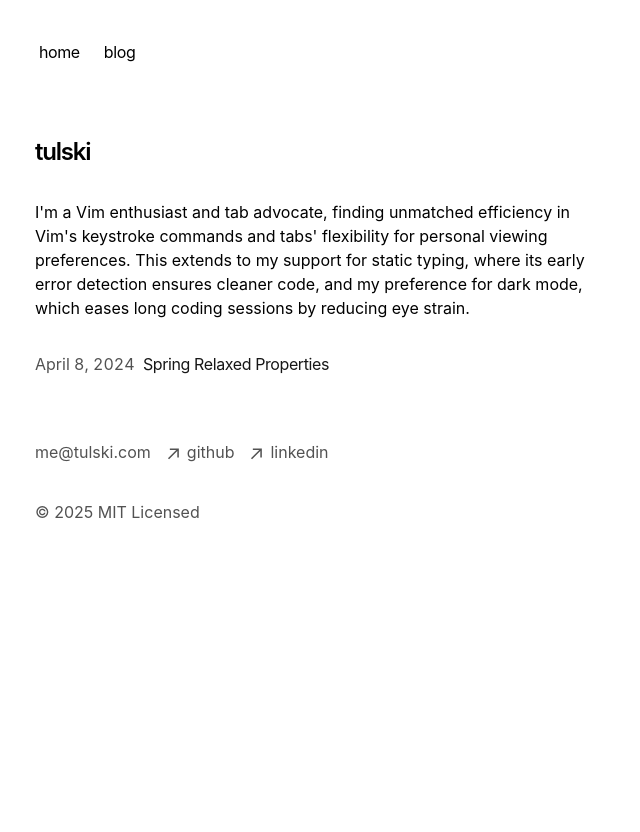
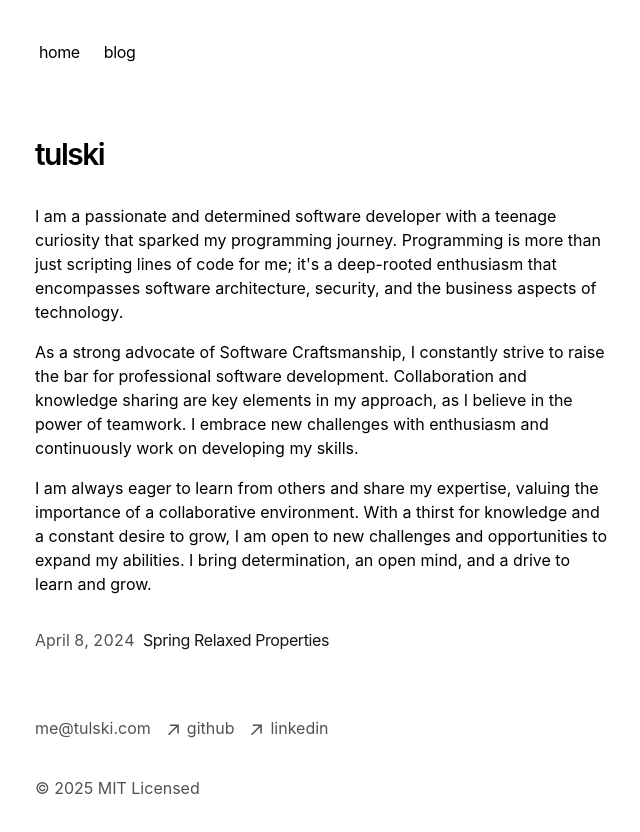
Before and after one commit to tulski/blog, a Next.js app: page / in a window 1280 px wide. Shown: the top 832 px of the page, without its empty margins (317-957 px from the left). Before the commit the page ends 800 px from the top, so only its background shows below. Built offline with nearby package versions, Linux system fonts and the light colour scheme.

Commit message:
about me

```diff
--- a/app/page.tsx
+++ b/app/page.tsx
@@ -3,13 +3,27 @@ import { BlogPosts } from "app/components/posts";
 export default function Page() {
   return (
     <section>
-      <h1 className="mb-8 text-2xl font-semibold tracking-tighter">tulski</h1>
+      <h1 className="mb-8 text-3xl font-semibold tracking-tighter">tulski</h1>
       <p className="mb-4">
-        {`I'm a Vim enthusiast and tab advocate, finding unmatched efficiency in
-        Vim's keystroke commands and tabs' flexibility for personal viewing
-        preferences. This extends to my support for static typing, where its
-        early error detection ensures cleaner code, and my preference for dark
-        mode, which eases long coding sessions by reducing eye strain.`}
+        I am a passionate and determined software developer with a teenage
+        curiosity that sparked my programming journey. Programming is more than
+        just scripting lines of code for me; it's a deep-rooted enthusiasm that
+        encompasses software architecture, security, and the business aspects of
+        technology.
+      </p>
+      <p className="mb-4">
+        As a strong advocate of Software Craftsmanship, I constantly strive to
+        raise the bar for professional software development. Collaboration and
+        knowledge sharing are key elements in my approach, as I believe in the
+        power of teamwork. I embrace new challenges with enthusiasm and
+        continuously work on developing my skills.
+      </p>
+      <p className="mb-4">
+        I am always eager to learn from others and share my expertise, valuing
+        the importance of a collaborative environment. With a thirst for
+        knowledge and a constant desire to grow, I am open to new challenges and
+        opportunities to expand my abilities. I bring determination, an open
+        mind, and a drive to learn and grow.
       </p>
       <div className="my-8">
         <BlogPosts />
```
